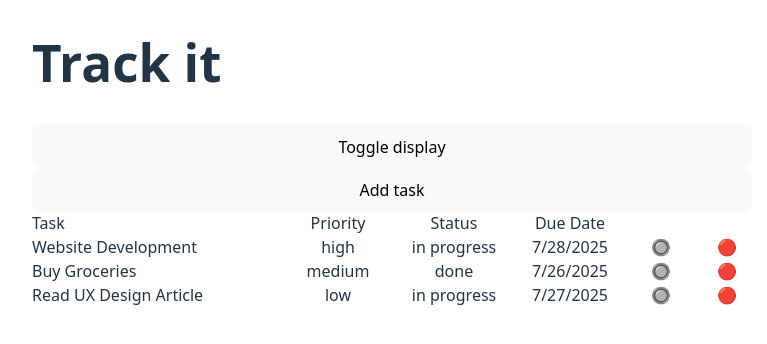
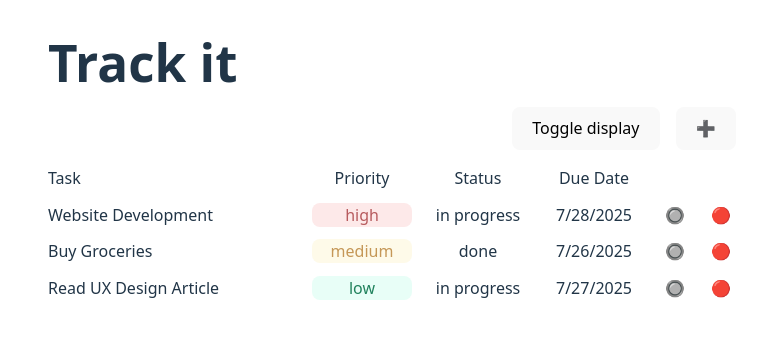
Before and after one commit to Gal-Ben-David/track-it, a React (Vite) app: page / in a window 1280 px wide. Shown: the top 344 px of the page, without its empty margins (248-1015 px from the left). Built offline with nearby package versions, Linux system fonts and the light colour scheme.

Commit message:
Improve UI

```diff
--- a/src/assets/styles/basics/base.css
+++ b/src/assets/styles/basics/base.css
@@ -11,12 +11,20 @@
     text-rendering: optimizeLegibility;
     -webkit-font-smoothing: antialiased;
     -moz-osx-font-smoothing: grayscale;
+
+    --clr-bg-high-priority: #FDE9E9;
+    --clr-txt-high-priority: #B75B5E;
+    --clr-bg-medium-priority: #FEFAE9;
+    --clr-txt-medium-priority: #C59757;
+    --clr-bg-low-priority: #E8FEF7;
+    --clr-txt-low-priority: #21825D;
+
+    --clr-border: #F1F1F1;
 }
 
 body {
     margin: 0;
     display: flex;
-    /* place-items: center; */
     min-width: 320px;
     min-height: 100vh;
 }
@@ -34,6 +42,7 @@ a:hover {
 h1 {
     font-size: 3.2em;
     line-height: 1.1;
+    margin-block-end: 0;
 }
 
 ul {
--- a/src/assets/styles/components/TodoList.css
+++ b/src/assets/styles/components/TodoList.css
@@ -1,7 +1,15 @@
 .todo-list {
     display: grid;
+    gap: .8em;
 
     .headline {
         display: flex;
     }
+
+    &.cards {
+        display: flex;
+        flex-wrap: wrap;
+    }
+
+
 }
--- a/src/assets/styles/components/TodoPreview.css
+++ b/src/assets/styles/components/TodoPreview.css
@@ -6,7 +6,7 @@
     .todo-metadata {
         position: relative;
         display: grid;
-        grid-template-columns: minmax(auto, 100px) minmax(auto, 100px) minmax(auto, 100px) minmax(auto, 50px) minmax(auto, 50px);
+        grid-template-columns: minmax(auto, 100px) minmax(auto, 100px) minmax(auto, 100px) minmax(auto, 30px) minmax(auto, 30px);
         gap: 1em;
 
         text-align: center;
@@ -14,5 +14,28 @@
 
     &.cards {
         flex-direction: column;
+        border: 1px solid var(--clr-border);
+        padding: 1em;
+        border-radius: 1em;
+        box-shadow: 0 1px 3px rgba(0, 0, 0, 0.2);
     }
 }
+
+.priority {
+    border-radius: .5em;
+}
+
+.high {
+    background-color: var(--clr-bg-high-priority);
+    color: var(--clr-txt-high-priority);
+}
+
+.medium {
+    background-color: var(--clr-bg-medium-priority);
+    color: var(--clr-txt-medium-priority);
+}
+
+.low {
+    background-color: var(--clr-bg-low-priority);
+    color: var(--clr-txt-low-priority);
+}
--- /dev/null
+++ b/src/assets/styles/pages/TodoIndex.css
@@ -0,0 +1,10 @@
+.todo-index {
+    gap: 1em;
+}
+
+.actions {
+    display: flex;
+    gap: 1em;
+
+    justify-self: end;
+}
--- a/src/assets/styles/style.css
+++ b/src/assets/styles/style.css
@@ -5,3 +5,6 @@
 @import './components/TodoList.css';
 @import './components/TodoPreview.css';
 @import './components/SelectModal.css';
+
+/*pages*/
+@import './pages/TodoIndex.css';
--- a/src/components/TodoForm.tsx
+++ b/src/components/TodoForm.tsx
@@ -1,4 +1,4 @@
-import { useState } from "react"
+import { useEffect, useState } from "react"
 import { todoService } from "../services/todo.service"
 import { SelectModal } from "./selectModal"
 import type { Todo } from "../types/todo"
@@ -28,6 +28,10 @@ export function TodoForm({ todo, onSubmit, display }: { todo: Todo, onSubmit: (t
             isModal: false,
         },
     ]
+
+    useEffect(() => {
+        setTodoToEdit(todo)
+    }, [todo])
 
     function handleChange(ev: React.ChangeEvent<HTMLInputElement>) {
         const { name, value } = ev.target
--- a/src/components/TodoList.tsx
+++ b/src/components/TodoList.tsx
@@ -20,10 +20,12 @@ export function TodoList({ todos, onSubmit, editingTodo, setEditingTodo, onRemov
 
     return (
         <>
-            <button onClick={handleDisplayChange}>Toggle display</button>
-            <button onClick={() => setEditingTodo(todoService.getEmptyTodo())}>Add task</button>
+            <div className="actions">
+                <button onClick={handleDisplayChange}>Toggle display</button>
+                <button onClick={() => setEditingTodo(todoService.getEmptyTodo())}>➕</button>
+            </div>
 
-            <ul className="todo-list">
+            <ul className={`todo-list ${display}`}>
                 {display === 'table' &&
                     <li className="headline todo-preview">
                         <p>Task</p>
--- a/src/components/TodoPreview.tsx
+++ b/src/components/TodoPreview.tsx
@@ -6,7 +6,7 @@ export function TodoPreview({ todo, setEditingTodo, onRemoveTodo }:
         <>
             <p className="todo-title">{todo.title}</p>
             <div className="todo-metadata">
-                <span>{todo.priority}</span>
+                <span className={`priority ${todo.priority}`}>{todo.priority}</span>
                 <span>{todo.status}</span>
                 <span> {todo.dueDate ? new Date(todo.dueDate).toLocaleDateString() : ''}</span>
                 <span onClick={() => setEditingTodo(todo)}>🔘</span>
--- a/src/pages/TodoIndex.tsx
+++ b/src/pages/TodoIndex.tsx
@@ -17,16 +17,20 @@ export function TodoIndex() {
         const isUpdate = todo.id
         if (isUpdate) {
 
-            setTodos(prev =>
-                prev.map(t => t.id === todo.id ? { ...t, ...todo } : t)
-            )
+            setTodos(prev => {
+                const updatedTodos = prev.map(t => t.id === todo.id ? { ...t, ...todo } : t)
+                return updatedTodos
+            })
         } else {
             const newTodo: Todo = {
                 ...todo,
                 id: uuidv4(),
                 createdAt: Date.now()
             }
-            setTodos(prev => [newTodo, ...prev,])
+            setTodos(prev => {
+                const updatedTodos = [newTodo, ...prev,]
+                return updatedTodos
+            })
         }
 
         setEditingTodo(null)
```
Also changed, not shown: src/global.d.ts (added, +10 -0 lines), package.json (line endings or trailing spaces).
